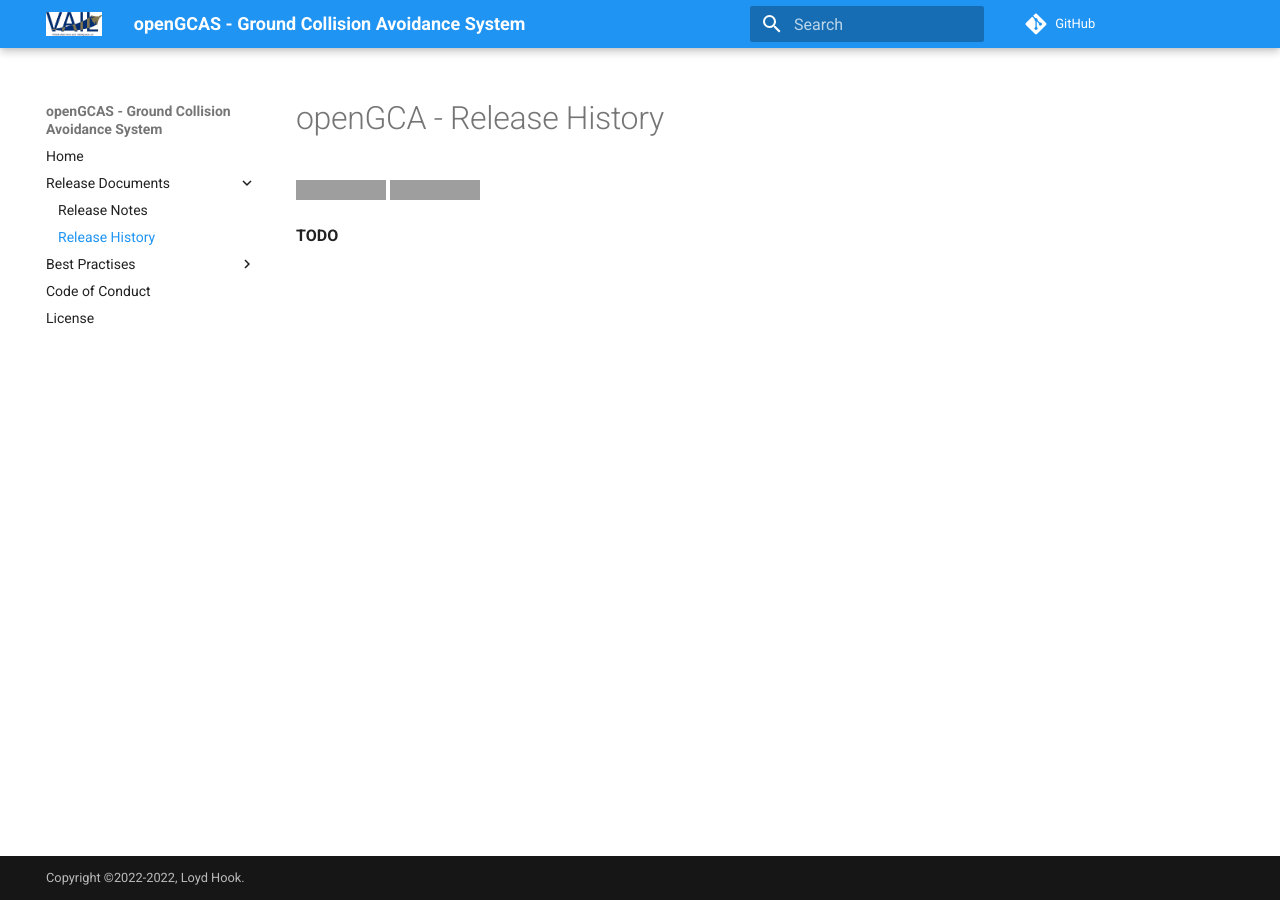
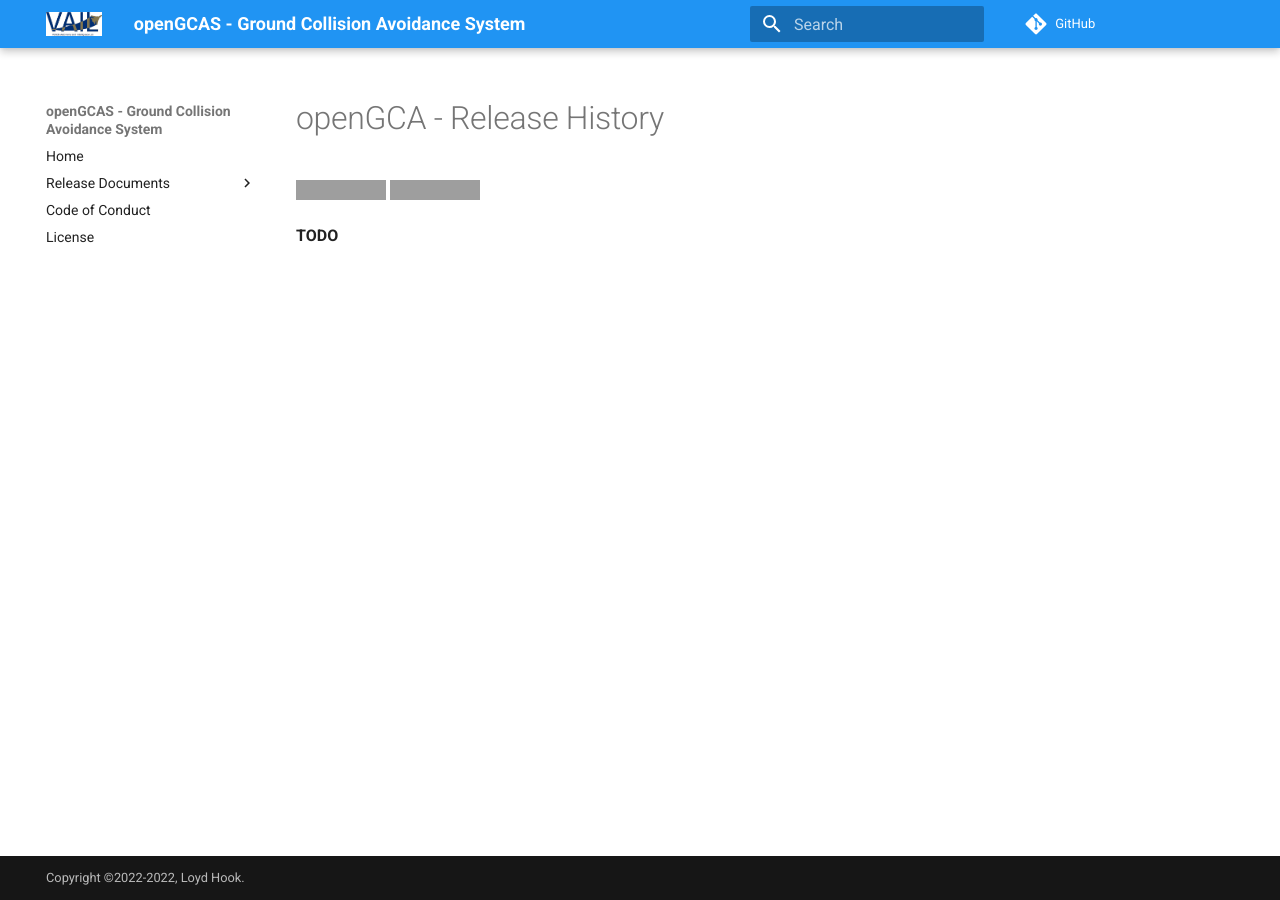
Before and after one commit to FAA-VAIL-Project/openGCAS, an MkDocs documentation site: the page built from docs/release_history.md, in a window 1280 px wide. Built offline with MkDocs 1.6.1 and Material for MkDocs 9.7.7, drawn with Linux system fonts in a browser that asks for light colours; comment, search, counter and statistics services are not loaded; some of the changed lines change nothing that is shown; grey boxes are pictures that could not be loaded.

Commit message:
Files moved to new sds repository..

```diff
--- a/mkdocs.yml
+++ b/mkdocs.yml
@@ -9,16 +9,13 @@ markdown_extensions:
   - attr_list
 
 nav:
-  - Home: index.md
+  - Home: 'index.md'
   - Release Documents:
-      - Release Notes: release_notes.md
-      - Release History: release_history.md
-  - Best Practises:
-      - General: best_practises_software_development.md
-      - C++: best_practises_cpp.md
-  - Code of Conduct: code_of_conduct.md
-# - Contributing Guide: contributing.md
-  - License: ../LICENSE.md
+      - Release Notes: 'release_notes.md'
+#     - Release History: 'release_history.md'
+  - Code of Conduct: 'code_of_conduct.md'
+# - Contributing Guide: 'contributing.md'
+  - License: '../LICENSE.md'
 
 plugins:
   - search
```
